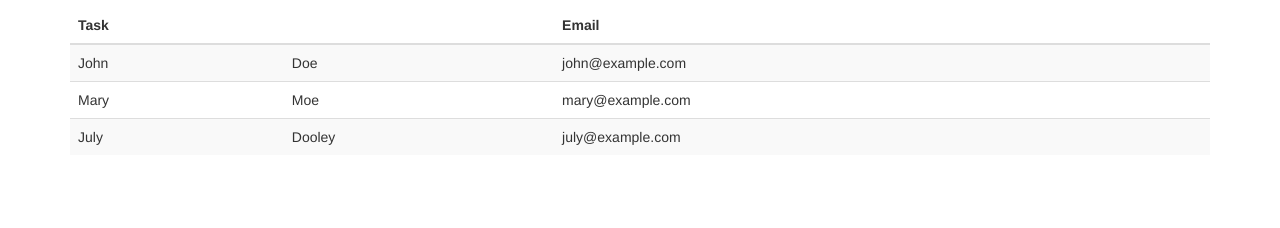
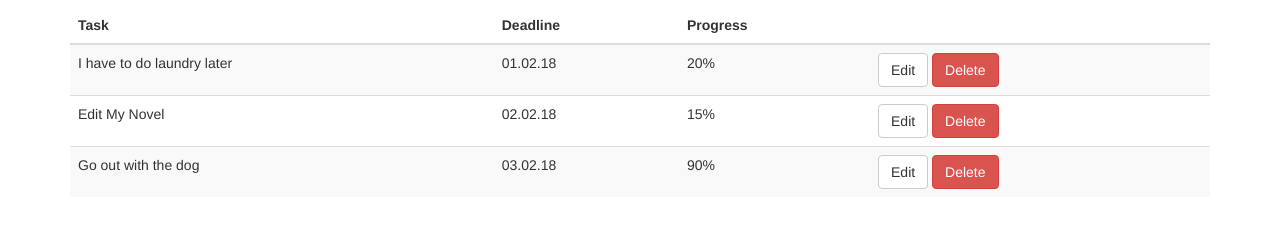
Before and after one commit to eliasgruenewald/ppsntodo, a plain HTML site: page content/overview.html in a window 1280 px wide. Shown: the part 128-356 px from the top of the page. Drawn offline with Linux system fonts and the light colour scheme.

Commit message:
did the list of todos etc. the button edit and delete

```diff
--- a/content/overview.html
+++ b/content/overview.html
@@ -52,25 +52,38 @@
     <thead>
       <tr>
         <th>Task</th>
-        <th></th>
-        <th>Email</th>
+		<th>Deadline</th>
+        <th>Progress</th>
+		<th></th>
       </tr>
     </thead>
     <tbody>
       <tr>
-        <td>John</td>
-        <td>Doe</td>
-        <td>john@example.com</td>
+        <td>I have to do laundry later</td>
+		<td>01.02.18</td>
+        <td>20%</td>
+		<td>
+        	<a class="btn btn-default" href="edit.html">Edit</a>
+			<button class="btn btn-danger">Delete</button>
+		</td>
       </tr>
       <tr>
-        <td>Mary</td>
-        <td>Moe</td>
-        <td>mary@example.com</td>
+        <td>Edit My Novel</td>
+		<td>02.02.18</td>
+        <td>15%</td>
+		<td>
+        	<a class="btn btn-default" href="edit.html">Edit</a>
+			<button class="btn btn-danger">Delete</button>
+		</td>
       </tr>
       <tr>
-        <td>July</td>
-        <td>Dooley</td>
-        <td>july@example.com</td>
+        <td>Go out with the dog</td>
+		<td>03.02.18</td>
+        <td>90%</td>
+		<td>
+        	<a class="btn btn-default" href="edit.html">Edit</a>
+			<button class="btn btn-danger">Delete</button>
+		</td>
       </tr>
     </tbody>
   </table>
```
